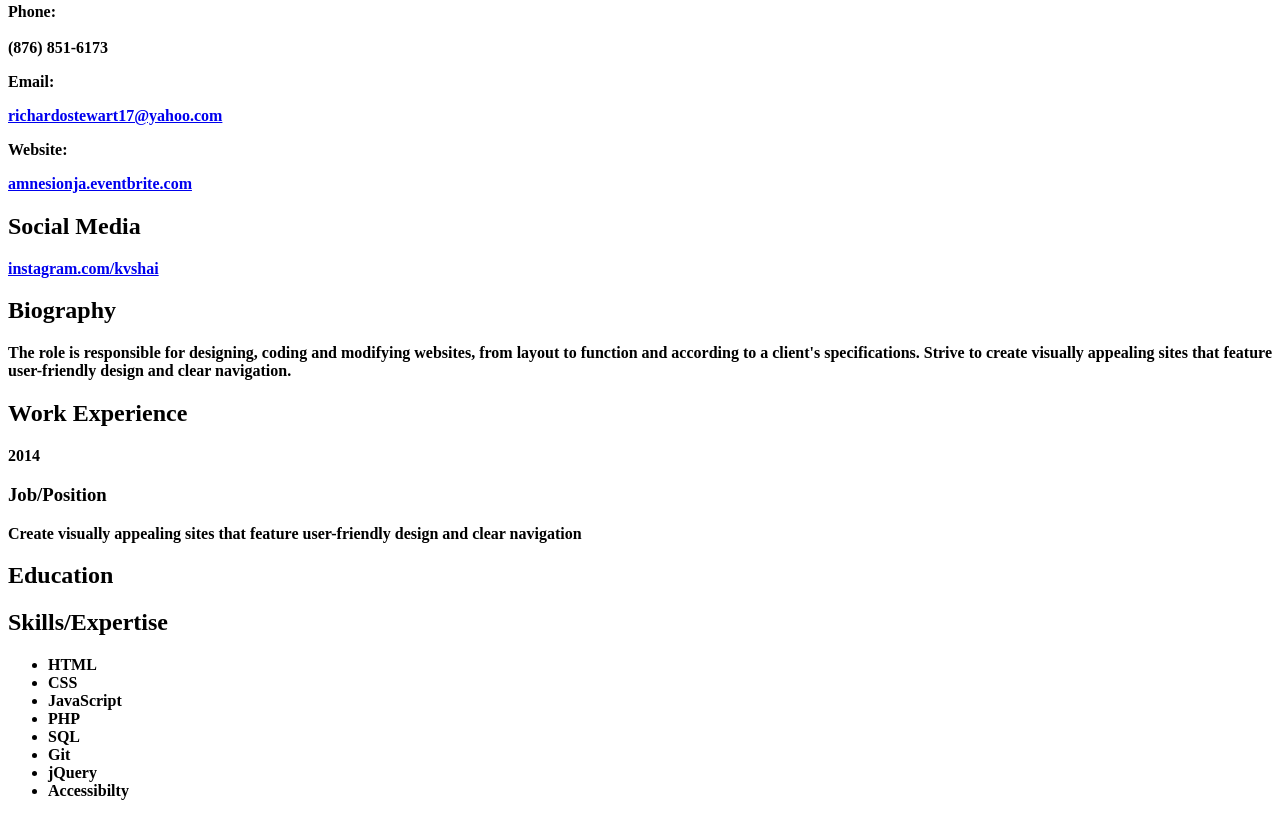
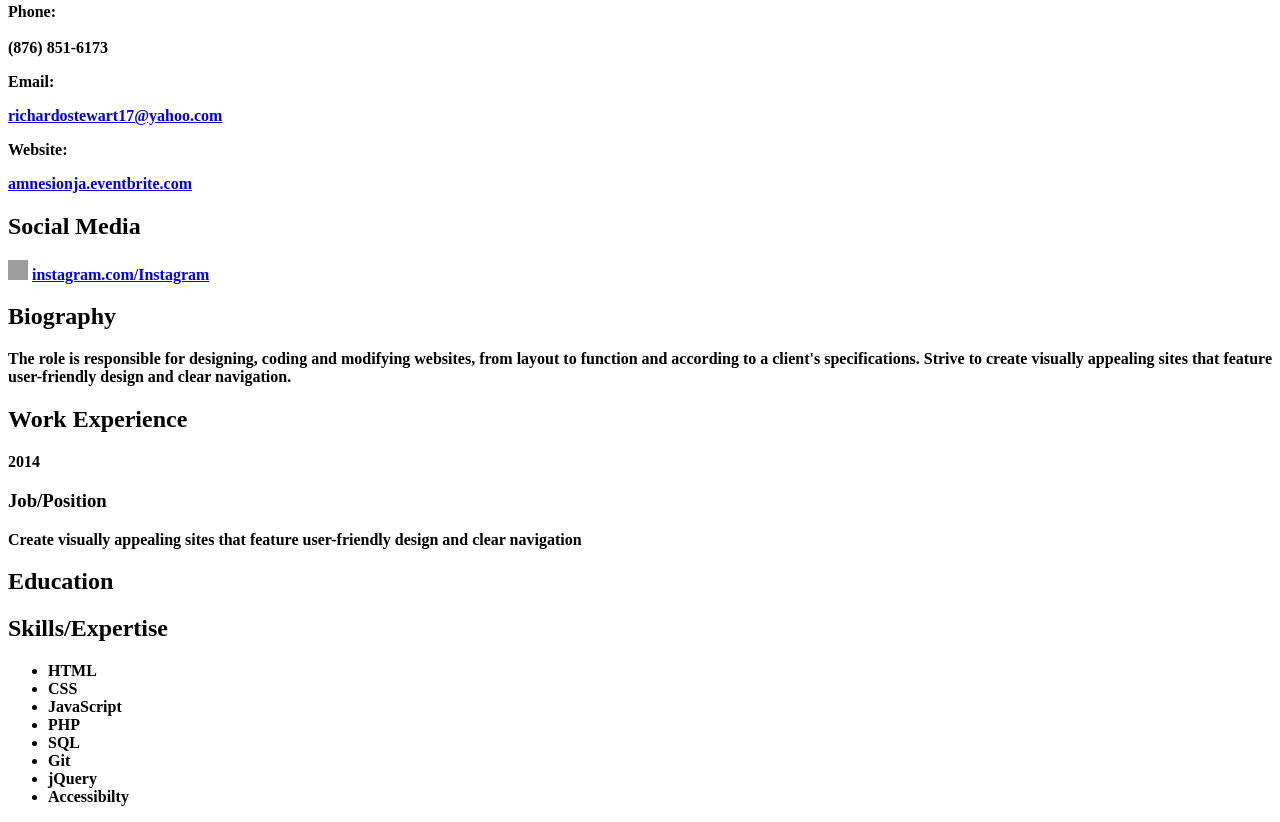
Before and after one commit to Richardo21/Richardo21.github.io, a plain HTML site: page index.html in a window 1280 px wide. Shown: the part 750-1572 px from the top of the page. Drawn offline with Linux system fonts and the light colour scheme; grey boxes are pictures that could not be loaded.

Commit message:
Add Instagram logo under Social Media section.

```diff
--- a/index.html
+++ b/index.html
@@ -21,7 +21,8 @@ height="350"/>
 		<p>Email:</p><a href="richardostewart@yahoo.com"target="blank_"> richardostewart17@yahoo.com</a>
 		<p>Website:</p><a href="amnesionja.eventbrite.com" target="blank_">amnesionja.eventbrite.com</a>
 		<h2>Social Media</h2>
-		<a href="instagram.com/kvshai" target="blank_">instagram.com/kvshai</a>
+		<img src="http://pluspng.com/img-png/instagram-png-instagram-png-logo-1455.png" alt="Instagram PNG" height= "20" width= "20">
+		<a href="https://www.instagram.com/instagram/" target="blank_">instagram.com/Instagram</a>
 	  </div>
 
 	  <div>
```
